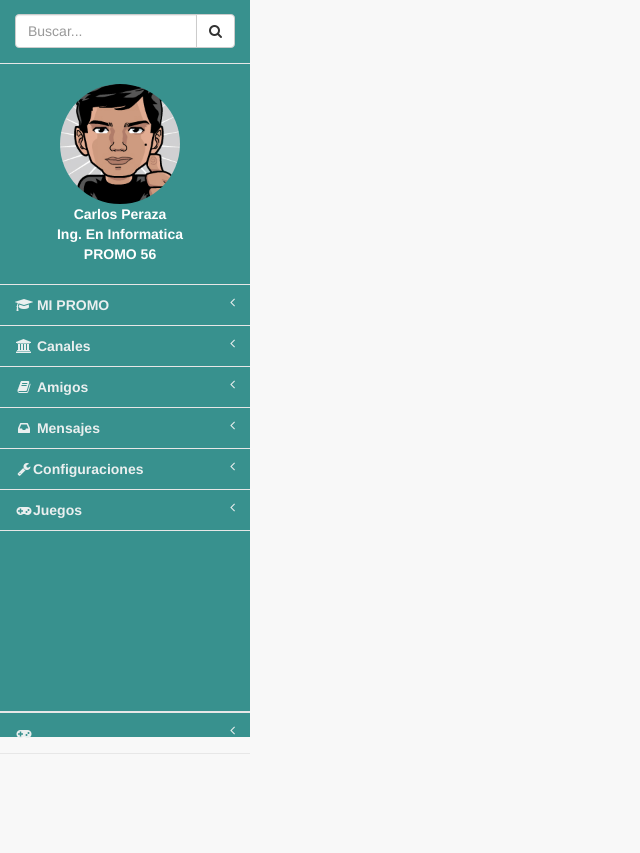
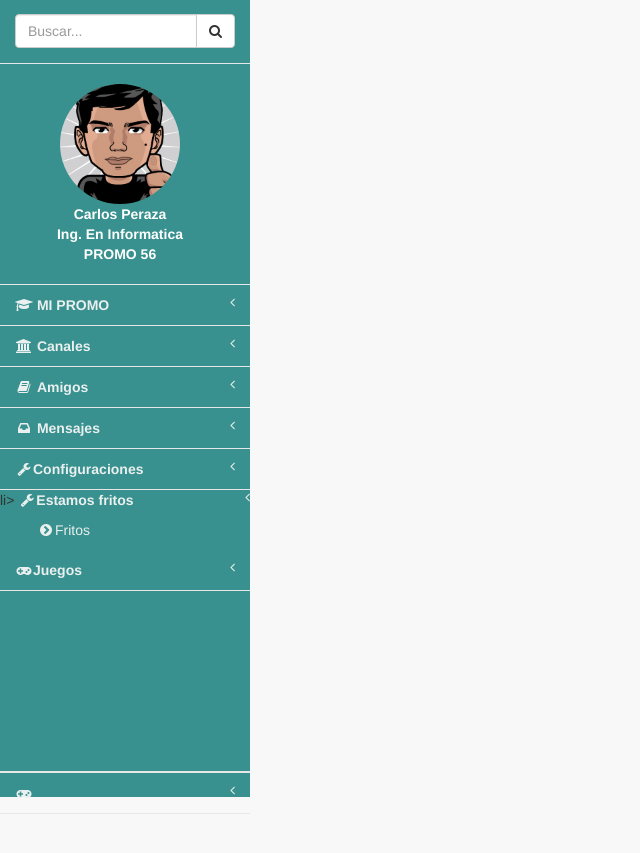
Before and after one commit to carlosiete/laboratorio-3, a Django app: page /flot in a window 1280 px wide. Shown: the part 52-905 px from the top of the page, without its empty margins (0-640 px from the left). Run offline with Django 3.2, Linux system fonts and the light colour scheme; parts of the project's set-up code (start-up, migrations or seed data) failed here and were passed over; some libraries are stand-ins or nearby versions.

Commit message:
cambios en templates yuri

```diff
--- a/templates/base/base.html
+++ b/templates/base/base.html
@@ -356,6 +356,15 @@
                             </ul>
                             <!-- /.nav-second-level -->
                         </li>
+                        li>
+                            <a href="index.html"><i class="fa fa-wrench fa-fw" aria-hidden="true"></i><b>Estamos fritos</b><span class="fa arrow"></span></a>
+                            <ul class="nav nav-second-level">
+                                <li>
+                                    <a href="#"><i class="fa fa-chevron-circle-right fa-fw" aria-hidden="true"></i>Fritos</a>
+                                </li>
+                            </ul>
+                            <!-- /.nav-second-level -->
+                        </li>
                          <li>
                             <a href="index.html"><i class="fa fa-gamepad fa-fw" aria-hidden="true"></i><b>Juegos</b><span class="fa arrow"></span></a>
                             <ul class="nav nav-second-level">
--- a/templates/redsocial/registro.html
+++ b/templates/redsocial/registro.html
@@ -35,8 +35,9 @@
                             <form role="form" method="post">
                             {% csrf_token %}
                                 <fieldset>
-
-
+                                <div class="form-group">
+                                    <input class="form-control" placeholder="Nombre" name="Nombre" type="text" autofocus>
+                                </div>
 
                                     <!-- Change this to a button or input when using this as a form -->
                                     <a href="inicio" class="btn btn-lg btn-success btn-block">Registrar</a>
```
